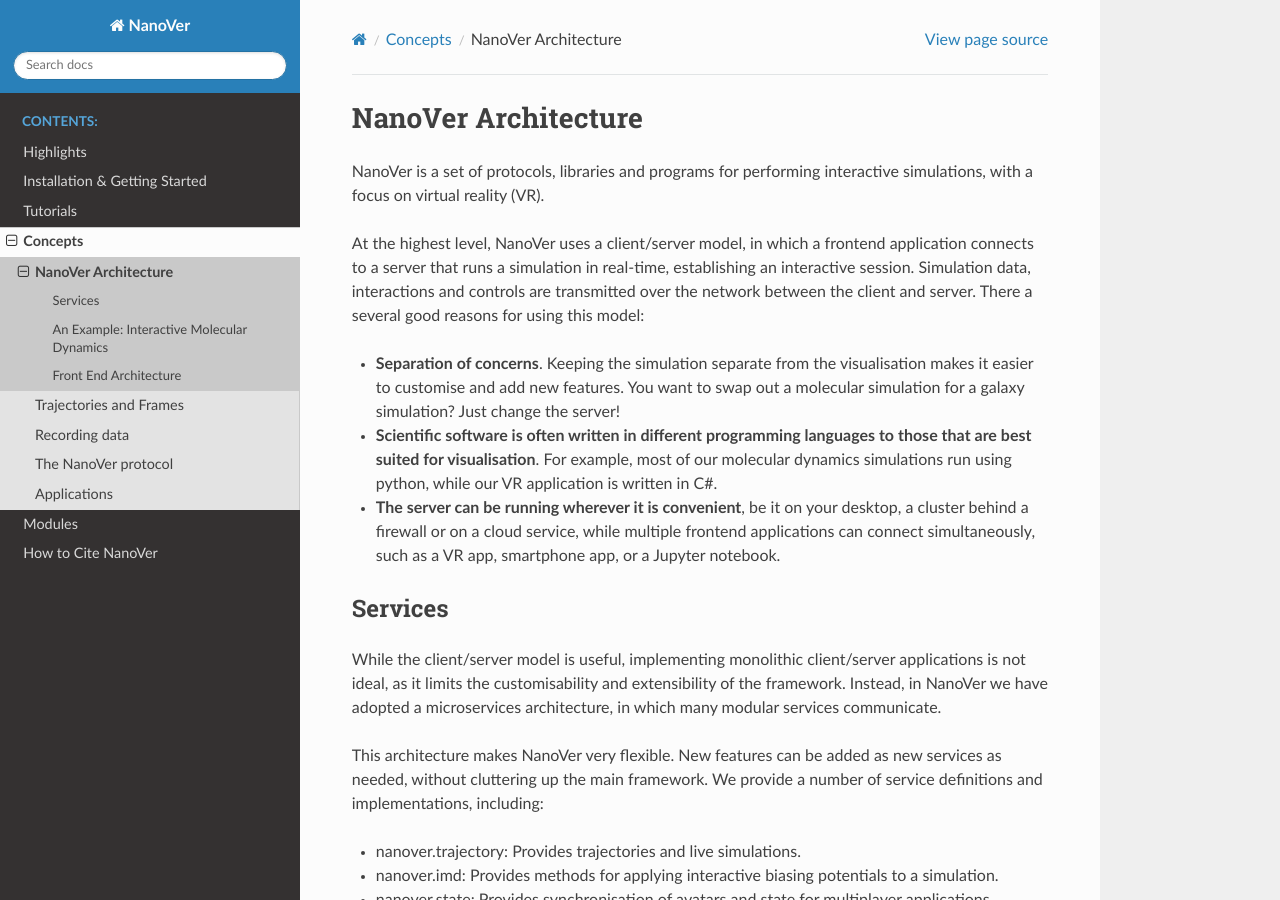
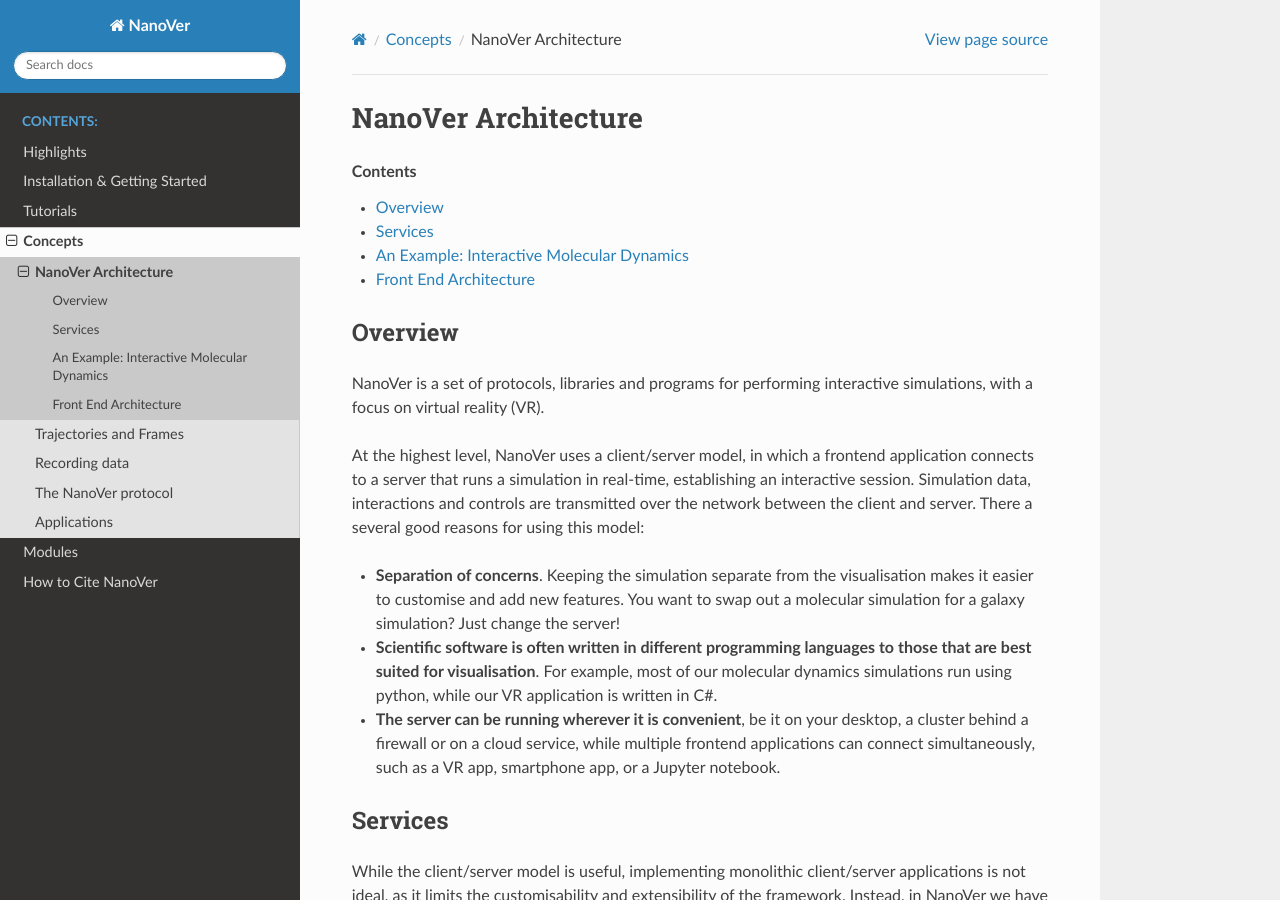
Before and after one commit to IRL2/nanover-docs, a Sphinx documentation site: the page built from source/concepts/architecture.rst, in a window 1280 px wide and 900 px high. Built offline with Sphinx 7.4.7 and the Read the Docs theme 2.0.0, drawn with Linux system fonts in a browser that asks for light colours; pages that are not in the unit, such as notebooks, are missing from menus; the version number could not be read and is left out.

Commit message:
Add contents page at top, and subheading

```diff
--- a/source/concepts/architecture.rst
+++ b/source/concepts/architecture.rst
@@ -1,5 +1,12 @@
 NanoVer Architecture
 ====================
+
+.. contents:: Contents
+    :depth: 2
+    :local:
+
+Overview
+########
 
 NanoVer is a set of protocols, libraries and programs for performing interactive simulations,
 with a focus on virtual reality (VR).
```
